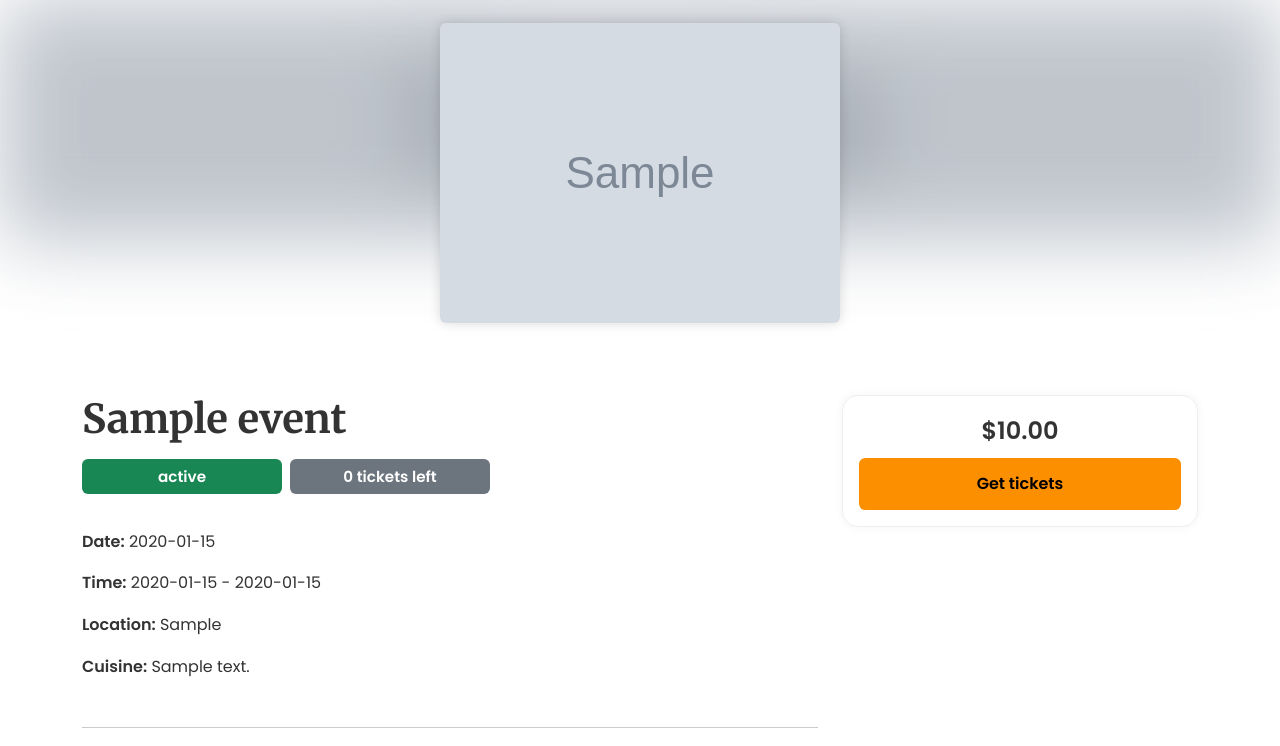
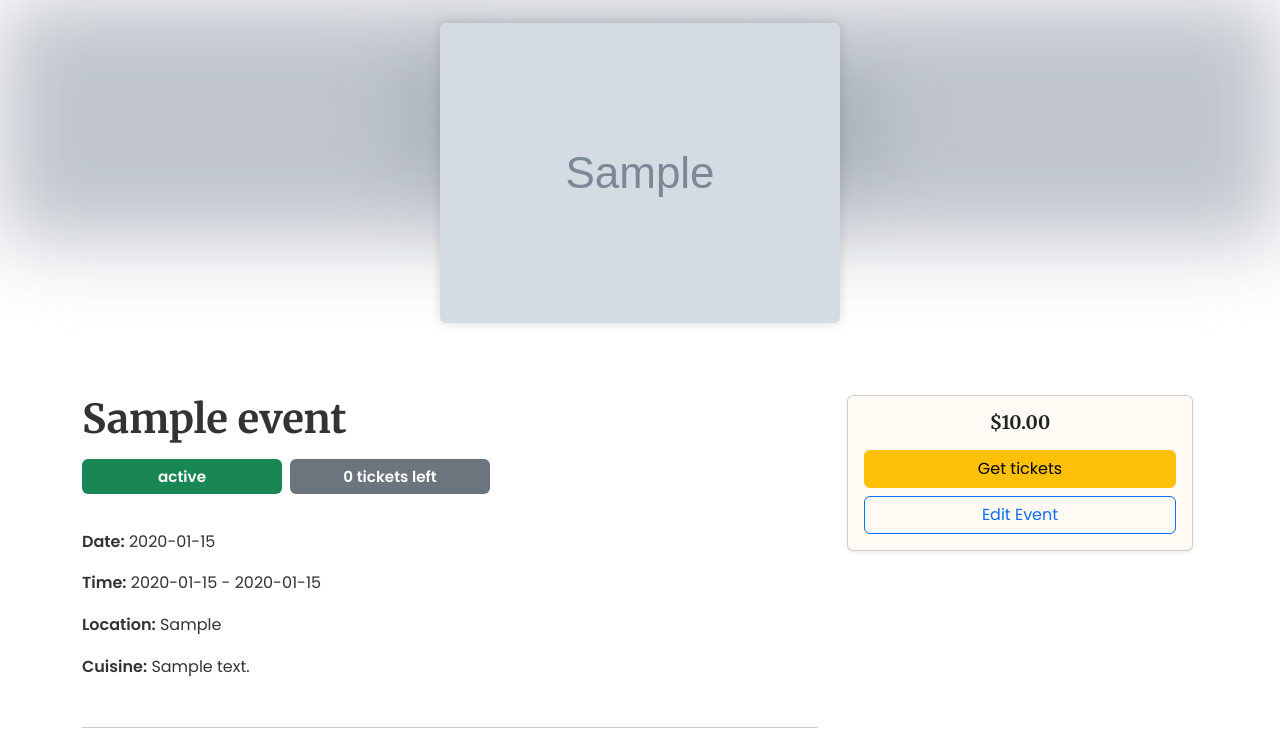
Before and after one commit to anhduongnguyen/a3_group17, a Flask app: page /events/1 in a window 1280 px wide. Shown: the part 70-816 px from the top of the page. Run offline with Flask 3, Linux system fonts and the light colour scheme; a user stored in the database is signed in; tables that the repository leaves empty hold one stand-in row (values such as "Sample post"); grey boxes marked "Sample" are stand-in pictures; some libraries are stand-ins or nearby versions.

Commit message:
added edit

```diff
--- a/ChefUp/templates/create-event.html
+++ b/ChefUp/templates/create-event.html
@@ -1,6 +1,7 @@
 {% extends "base.html" %}
 
 {% block content %}
+{% set page_title = page_title if page_title is defined else 'Create New Class' %}
 
   {% if current_user.is_authenticated %}
   <main class="container create-event-page">
@@ -10,7 +11,7 @@
       <div class="container abstract-banner">
         <img src="{{ url_for('static', filename='img/abstractbanner.png') }}" alt="Decorative Image">
       </div>
-      <h1 class="abstract-title">Create New Class</h1>
+      <h1 class="abstract-title">{{ page_title }}</h1>
     </div>
 
     <!-- Form -->
--- a/ChefUp/templates/event-detail.html
+++ b/ChefUp/templates/event-detail.html
@@ -13,15 +13,24 @@
 <div class="container my-4">
   <div class="row">
 
-    <!-- Ticket Box -->
+
+        <!-- Ticket Box - Right side small card -->
     <div class="col-lg-4 order-lg-2 order-1 mb-4">
-      <div class="ticket-box">
-        <p class="ticket-price"> {{ format_price(event.price) }}</p>
-        <a href="{{ url_for('main.book_event', event_id=event.id) }}" class="btn btn-ticket">Get tickets</a>
+      <div class="card shadow-sm p-3 text-center">
+        <h5 class="fw-bold mb-3">{{ format_price(event.price) }}</h5>
+
+        <a href="{{ url_for('main.book_event', event_id=event.id) }}" class="btn btn-warning w-100 mb-2">
+          Get tickets
+        </a>
+
+        {% if current_user.is_authenticated and current_user.id == event.user_id %}
+          <a href="{{ url_for('events.edit_event', event_id=event.id) }}" class="btn btn-outline-primary w-100">
+            Edit Event
+          </a>
+        {% endif %}
       </div>
     </div>
-
-    <!-- Event Details -->
+    <!-- Event Detfails -->
     <div class="col-lg-8 order-lg-1 order-2">
       <h1>{{ event.title }}</h1>
       <div class="d-flex flex-wrap align-items-center mb-3">
--- a/ChefUp/views.py
+++ b/ChefUp/views.py
@@ -152,6 +152,51 @@ def search():
         format_info(event)
 
     return render_template('index.html', events=events, search_query=search_query)
+@event_bp.route('/<int:event_id>/edit', methods=['GET', 'POST'])
+@login_required
+def edit_event(event_id):
+    event = db.session.get(Event, event_id)
+    if event is None or event.user_id != current_user.id:
+        flash("You are not authorized to edit this event.", "danger")
+        return redirect(url_for('events.event_detail', event_id=event_id))
+
+    # 🟢 Convert time strings to time objects
+    event.start_time = datetime.strptime(event.start_time, '%H:%M').time()
+    event.end_time = datetime.strptime(event.end_time, '%H:%M').time()
+
+    # 🟢 Map model fields to form field names
+    event.event_name = event.title
+    event.event_date = event.date
+
+    # 🟢 Pass pre-filled values to form
+    form = EventForm(obj=event)
+
+    if form.validate_on_submit():
+        event.title = form.event_name.data
+        event.description = form.description.data
+        event.date = form.event_date.data
+        event.start_time = form.start_time.data.strftime('%H:%M')
+        event.end_time = form.end_time.data.strftime('%H:%M')
+        event.cuisine = form.cuisine.data
+        event.location = form.location.data
+        event.price = form.price.data
+        event.capacity = form.tickets.data
+
+        if form.image.data:
+            event.image_filename = check_upload_file(form)
+
+        db.session.commit()
+        flash("Event updated successfully!", "success")
+        return redirect(url_for('events.event_detail', event_id=event.id))
+
+    return render_template(
+        'create-event.html',
+        form=form,
+        event=event,
+        current_date=date.today().strftime('%Y-%m-%d'),
+        page_title="Edit Event"
+    )
+
 '''
 @main_bp.route('/event-detail/<int:event_id>')
 def event_detail(event_id):
```
